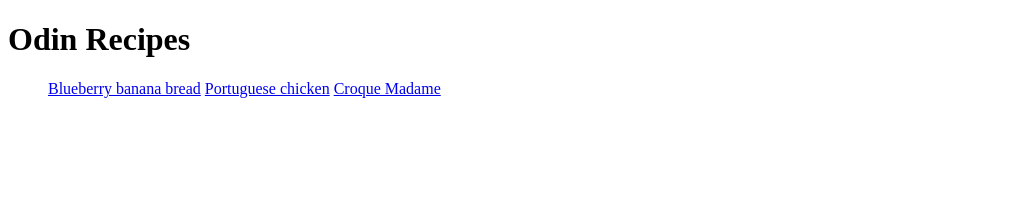
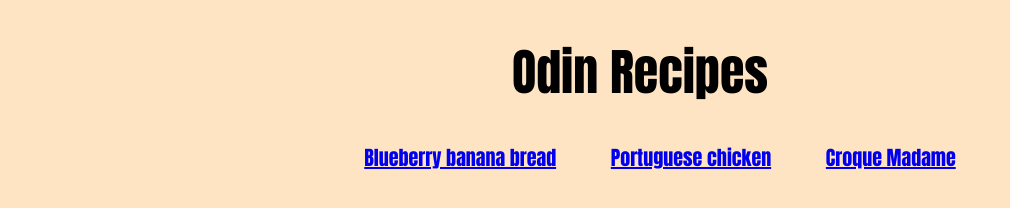
Before and after one commit to L-Brookling/odin-recipes, a plain HTML site: page index.html in a window 1280 px wide. Shown: the whole page, without its empty margins (0-1010 px from the left). Drawn offline with Linux system fonts and the light colour scheme.

Commit message:
Added stylesheet and basic styling to webpages

```diff
--- a/index.html
+++ b/index.html
@@ -4,13 +4,14 @@
         <meta charset="UTF-8">
         <meta name="viewport" content="width=device-width, initial-scale=1.0">
         <title>Odin Recipes</title>
+        <link rel="stylesheet" href="styles.css">
     </head>
     <body>
         <h1>Odin Recipes</h1>
-        <ul>
-            <a href="recipes/blueberry-Banana-Bread.html">Blueberry banana bread</a>
-            <a href="recipes/portuguese-Chicken.html">Portuguese chicken</a>
-            <a href="recipes/croque-madame.html">Croque Madame</a>
+        <ul class="recipe-list">
+            <a id="bbb" href="recipes/blueberry-Banana-Bread.html">Blueberry banana bread</a>
+            <a id="pc" href="recipes/portuguese-Chicken.html">Portuguese chicken</a>
+            <a id="cm" href="recipes/croque-madame.html">Croque Madame</a>
         </ul>
     </body>
 </html>
--- /dev/null
+++ b/styles.css
@@ -0,0 +1,28 @@
+* {
+    background-color: bisque;
+    font-family:Impact, Haettenschweiler, 'Arial Narrow Bold', sans-serif;
+    font-weight: 150;
+}
+
+h1 {
+    font-size: 50px;
+    text-align: center;
+}
+
+.recipe-list {
+    font-size: 20px;
+    text-align: center;
+}
+
+a {
+    margin: 25px;
+}
+
+#main-image, #main-chicken, #main-croque-madame {
+    height: auto;
+    width: 500px;
+    display: block;
+    margin-left: auto;
+    margin-right: auto;
+    width: 50%;
+}
```
Also changed, not shown: recipes/blueberry-Banana-Bread.html (+2 -1 lines), recipes/croque-madame.html (+2 -1 lines), recipes/portuguese-Chicken.html (+2 -2 lines).
